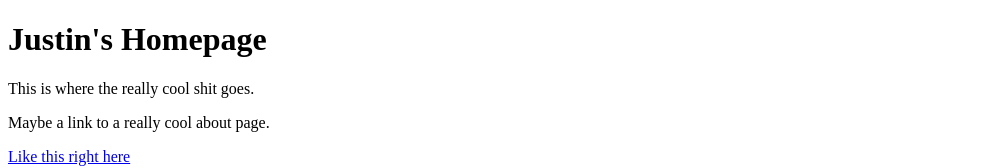
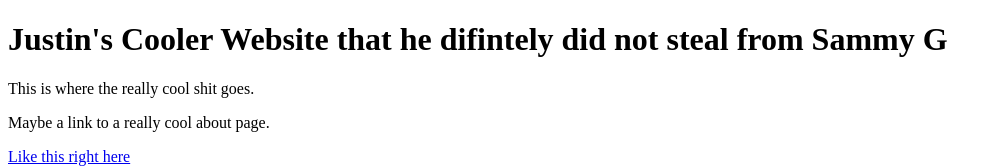
Before and after one commit to IamJShort/Talk-Code-2-Me, a plain HTML site: page index.html in a window 1280 px wide. Shown: the top 168 px of the page, without its empty margins (0-1000 px from the left). Drawn offline with Linux system fonts and the light colour scheme.

Commit message:
Update index.html

```diff
--- a/index.html
+++ b/index.html
@@ -1,12 +1,8 @@
 <!DOCTYPE html>
 <html lang="en">
-    <head>
-        <title>Justin's Cooler Website that he difintely did not steal from Sammy G</title>
-        <meta charset="utf=8">
-    </head>
 
     <body>
-        <h1>Justin's Homepage</h1>
+        <h1>Justin's Cooler Website that he difintely did not steal from Sammy G</h1>
         <p>This is where the really cool shit goes.</p>
         <p>Maybe a link to a really cool about page.</p>
 
```
